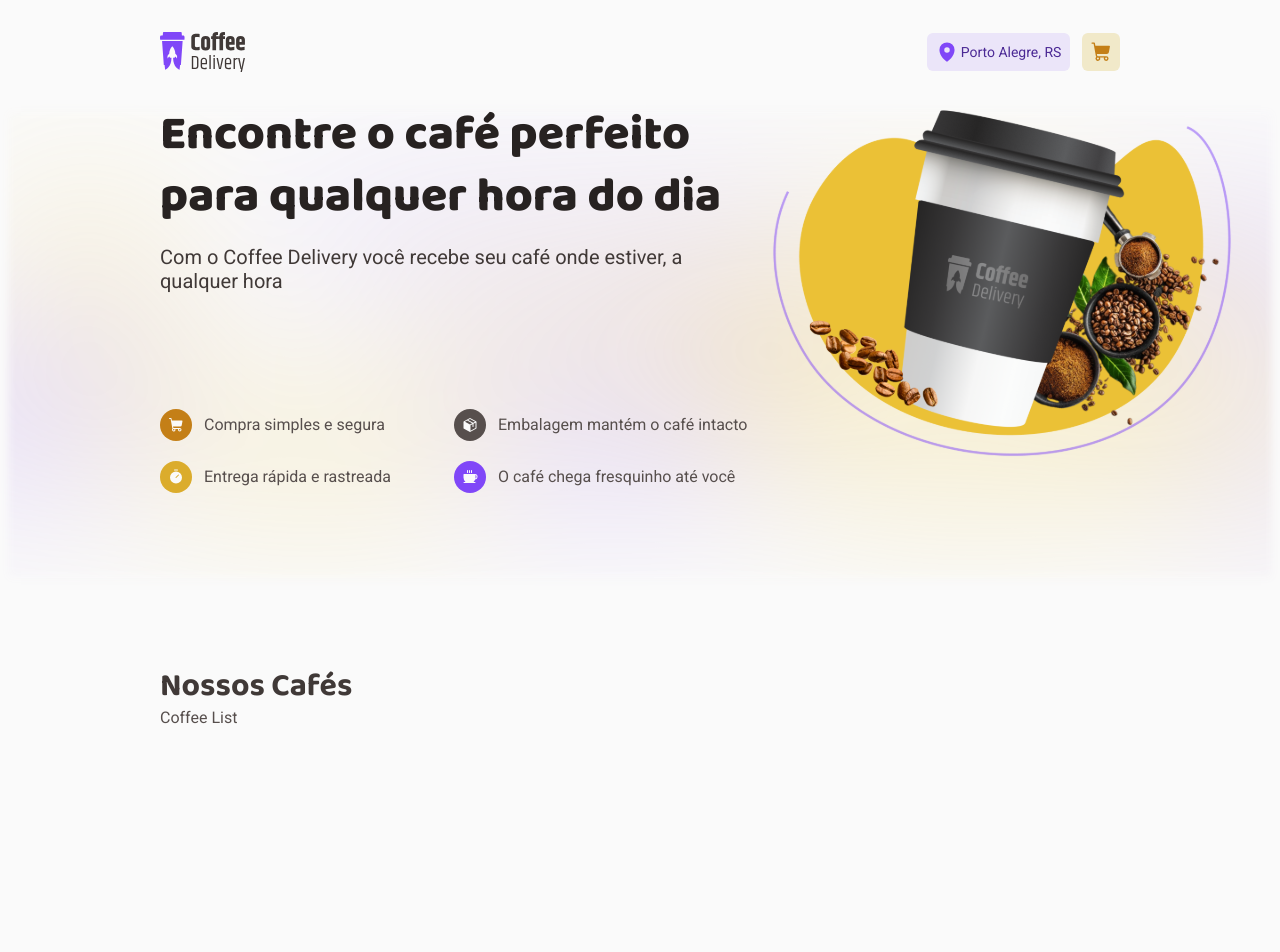
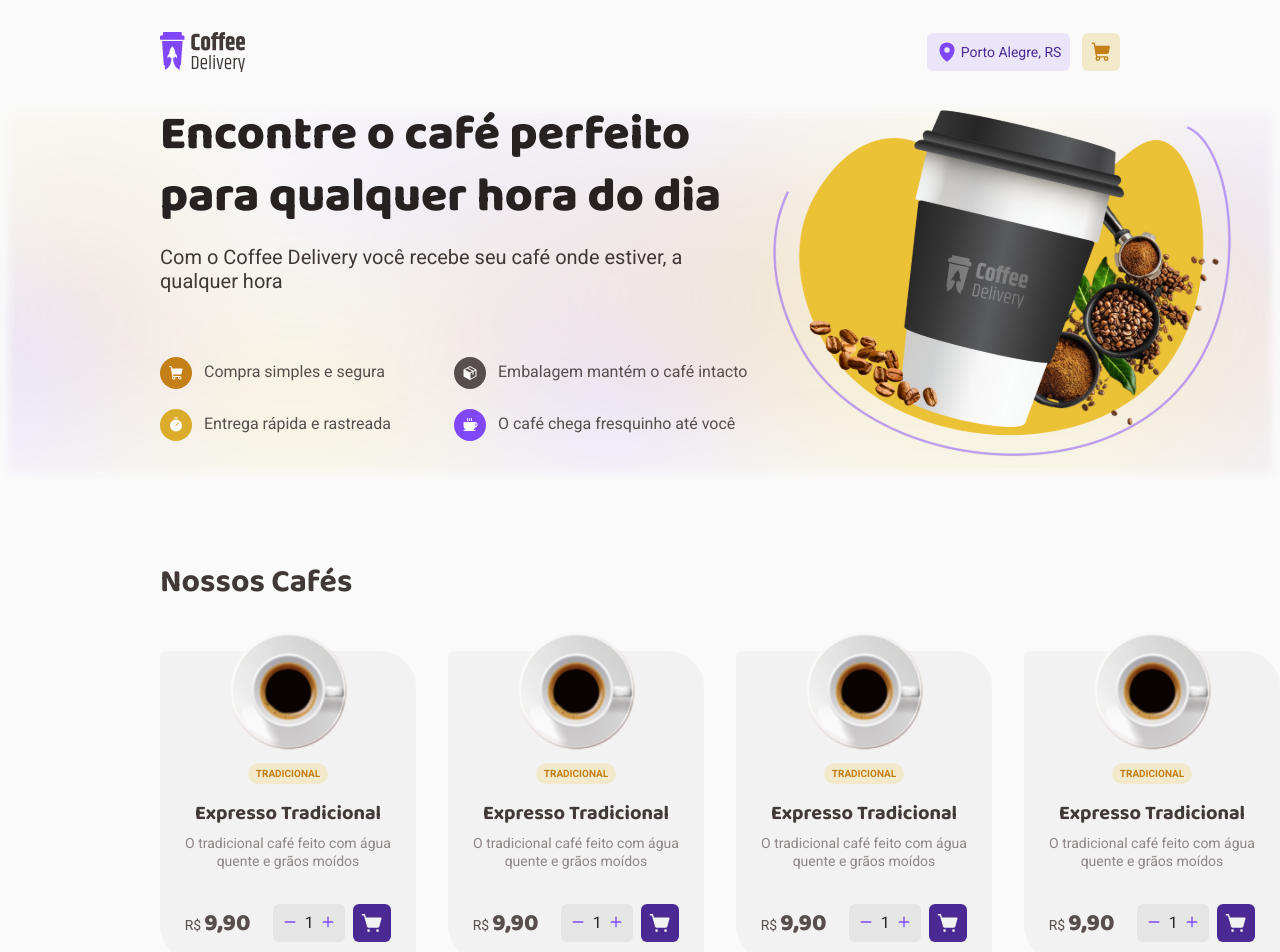
Before and after one commit to Luaxlz/ignite-coffe-delivery-challenge, a React (Vite) app: page / in a window 1280 px wide. Shown: the top 952 px of the page. Before the commit the page ends 904 px from the top, so only its background shows below. Built offline with nearby package versions, Linux system fonts and the light colour scheme.

Commit message:
feat: created coffee cards and finished home frontend

```diff
--- a/src/Pages/Home/index.tsx
+++ b/src/Pages/Home/index.tsx
@@ -1,5 +1,11 @@
 import {
+  CoffeeCard,
+  CoffeeCardActions,
+  CoffeeCardBadge,
+  CoffeeCardInfoContainer,
+  CoffeeCardPrice,
   CoffeeListGridContainer,
+  CoffeeCounterButton,
   HomeContainer,
   IntroGridContainer,
   IntroImageGrid,
@@ -10,7 +16,16 @@ import {
   IntroTopicItem,
 } from './styles';
 import IntroImage from '../../assets/Home/Imagem@ignite-coffee-delivery.svg';
-import { Coffee, Package, ShoppingCart, Timer } from '@phosphor-icons/react';
+import {
+  Coffee,
+  Minus,
+  Package,
+  Plus,
+  ShoppingCart,
+  ShoppingCartSimple,
+  Timer,
+} from '@phosphor-icons/react';
+import TradicionalExpresso from '../../assets/Coffe/Type=Expresso@ignite-coffe-delivery.svg';
 
 export function Home() {
   return (
@@ -58,7 +73,42 @@ export function Home() {
         </IntroItemsGrid>
       </IntroGridContainer>
       <h1 id='coffeeListTitle'>Nossos Cafés</h1>
-      <CoffeeListGridContainer>Coffee List</CoffeeListGridContainer>
+      <CoffeeListGridContainer>
+        {Array.from({ length: 14 }).map(() => (
+          <CoffeeCard>
+            <img src={TradicionalExpresso} alt='' />
+            <CoffeeCardBadge>
+              <span>tradicional</span>
+            </CoffeeCardBadge>
+            <span id='cardTitle'>Expresso Tradicional</span>
+            <p id='cardSubTitle'>
+              O tradicional café feito com água quente e grãos moídos
+            </p>
+            <CoffeeCardInfoContainer>
+              <CoffeeCardPrice>
+                <span id='prefix'>R$</span>
+                <span id='price'>9,90</span>
+              </CoffeeCardPrice>
+
+              <CoffeeCardActions>
+                <CoffeeCounterButton>
+                  <button>
+                    <Minus size={14} weight='bold' />
+                  </button>
+                  <span id='counter'>1</span>
+                  <button>
+                    <Plus size={14} weight='bold' />
+                  </button>
+                </CoffeeCounterButton>
+
+                <button id='buy'>
+                  <ShoppingCartSimple size={22} weight='fill' />
+                </button>
+              </CoffeeCardActions>
+            </CoffeeCardInfoContainer>
+          </CoffeeCard>
+        ))}
+      </CoffeeListGridContainer>
     </HomeContainer>
   );
 }
--- a/src/Pages/Home/styles.ts
+++ b/src/Pages/Home/styles.ts
@@ -13,6 +13,7 @@ export const HomeContainer = styled.main`
     font-size: ${(props) => props.theme.fontSize['title-l']};
     line-height: 130%;
     color: ${(props) => props.theme['base-subtitle']};
+    margin-bottom: 3rem;
   }
 `;
 
@@ -123,3 +124,128 @@ export const CoffeeListGridContainer = styled.div`
   grid-row-gap: 40px;
   padding: 0 10rem;
 `;
+
+export const CoffeeCard = styled.div`
+  display: flex;
+  flex-direction: column;
+  align-items: center;
+  width: 16rem;
+  height: 19.375rem;
+  background-color: ${(props) => props.theme['base-card']};
+  border-radius: 6px 36px 6px 36px;
+
+  img {
+    margin-top: -1.25rem;
+    width: 7.5rem;
+    height: 7.5rem;
+  }
+
+  #cardTitle {
+    font-family: 'Baloo 2';
+    font-size: ${(props) => props.theme.fontSize['title-s']};
+    font-weight: 700;
+    line-height: 130%;
+    color: ${(props) => props.theme['base-subtitle']};
+    margin-bottom: 0.5rem;
+  }
+
+  #cardSubTitle {
+    font-size: ${(props) => props.theme.fontSize['text-s']};
+    line-height: 130%;
+    color: ${(props) => props.theme['base-label']};
+    text-align: center;
+    max-width: 13.5rem;
+    margin-bottom: 2.06rem;
+  }
+`;
+
+export const CoffeeCardBadge = styled.div`
+  display: flex;
+  align-items: center;
+  justify-content: center;
+  width: 5.06rem;
+  height: 1.31rem;
+  background-color: ${(props) => props.theme['yellow-light']};
+  border-radius: 100px;
+  margin: 0.75rem auto 1rem;
+
+  span {
+    color: ${(props) => props.theme['yellow-dark']};
+    font-size: ${(props) => props.theme.fontSize['tag']};
+    line-height: 130%;
+    font-weight: 700;
+    text-transform: uppercase;
+  }
+`;
+
+export const CoffeeCardInfoContainer = styled.div`
+  display: flex;
+  flex-direction: row;
+  align-items: center;
+  max-width: 13rem;
+  gap: 1.43rem;
+`;
+export const CoffeeCardPrice = styled.div`
+  text-align: right;
+
+  #prefix {
+    font-weight: 400;
+    color: ${(props) => props.theme['base-text']};
+    font-size: ${(props) => props.theme.fontSize['text-s']};
+    margin-right: 0.2rem;
+  }
+
+  #price {
+    font-family: 'Baloo 2';
+    font-size: ${(props) => props.theme.fontSize['title-m']};
+    color: ${(props) => props.theme['base-text']};
+    font-weight: 800;
+  }
+`;
+
+export const CoffeeCardActions = styled.div`
+  display: flex;
+  flex-direction: row;
+  align-items: center;
+  justify-content: center;
+  gap: 0.5rem;
+
+  #buy {
+    display: flex;
+    align-items: center;
+    justify-content: center;
+    width: 2.375rem;
+    height: 2.375rem;
+    background-color: ${(props) => props.theme['purple-dark']};
+    color: ${(props) => props.theme['base-card']};
+    border: 0;
+    border-radius: 6px;
+    cursor: pointer;
+  }
+`;
+
+export const CoffeeCounterButton = styled.div`
+  display: flex;
+  flex-direction: row;
+  align-items: center;
+  justify-content: space-around;
+  width: 4.5rem;
+  height: 2.375rem;
+  background: ${(props) => props.theme['base-button']};
+  padding: 0 0.5rem;
+  border-radius: 6px;
+  gap: 0.25rem;
+
+  button {
+    color: ${(props) => props.theme['purple']};
+    background-color: transparent;
+    border: 0;
+    cursor: pointer;
+  }
+
+  #counter {
+    font-size: ${(props) => props.theme.fontSize['text-m']};
+    color: ${(props) => props.theme['base-title']};
+    line-height: 130%;
+  }
+`;
```
